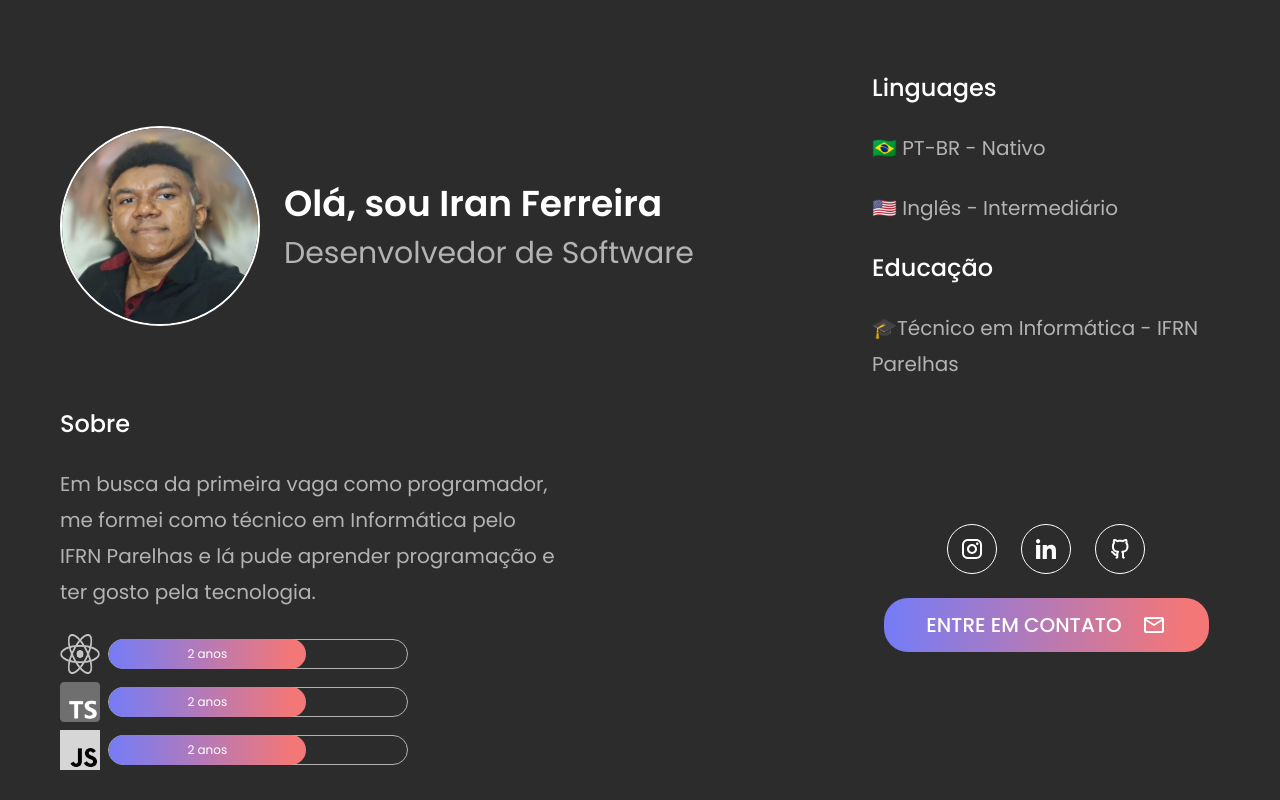
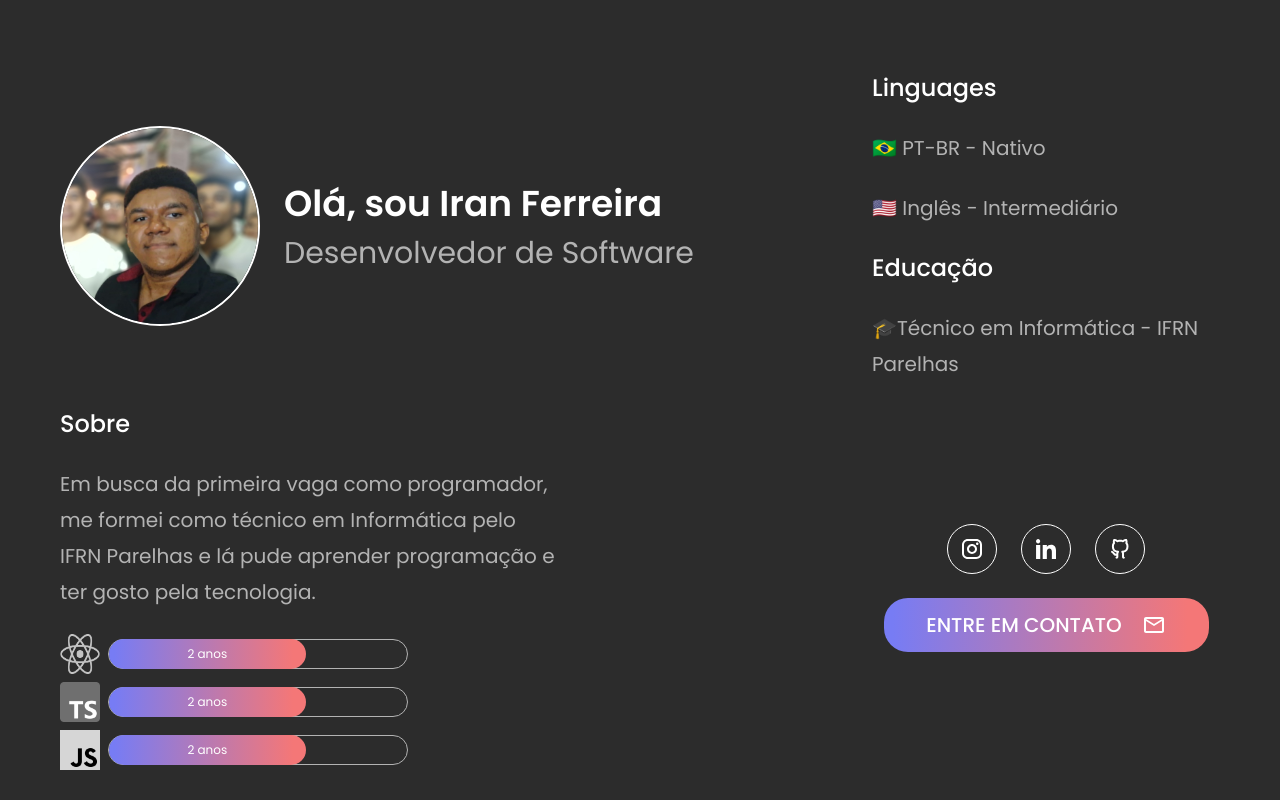
Before and after one commit to Iran-Ferreira/portfolio, a Next.js app: page / in a window 1280 px wide. Built offline with nearby package versions, Linux system fonts and the light colour scheme.

Commit message:
change new photo

```diff
--- a/src/app/components/header/header.tsx
+++ b/src/app/components/header/header.tsx
@@ -9,7 +9,7 @@ export function Header(){
           <h2>Desenvolvedor de Software</h2>
         </div>
         <Image
-          src="/foto_borrada.jpg"
+          src="/foto_editada.jpg"
           alt="Foto de Iran Ferreira"
           width={325}
           height={310}
```
